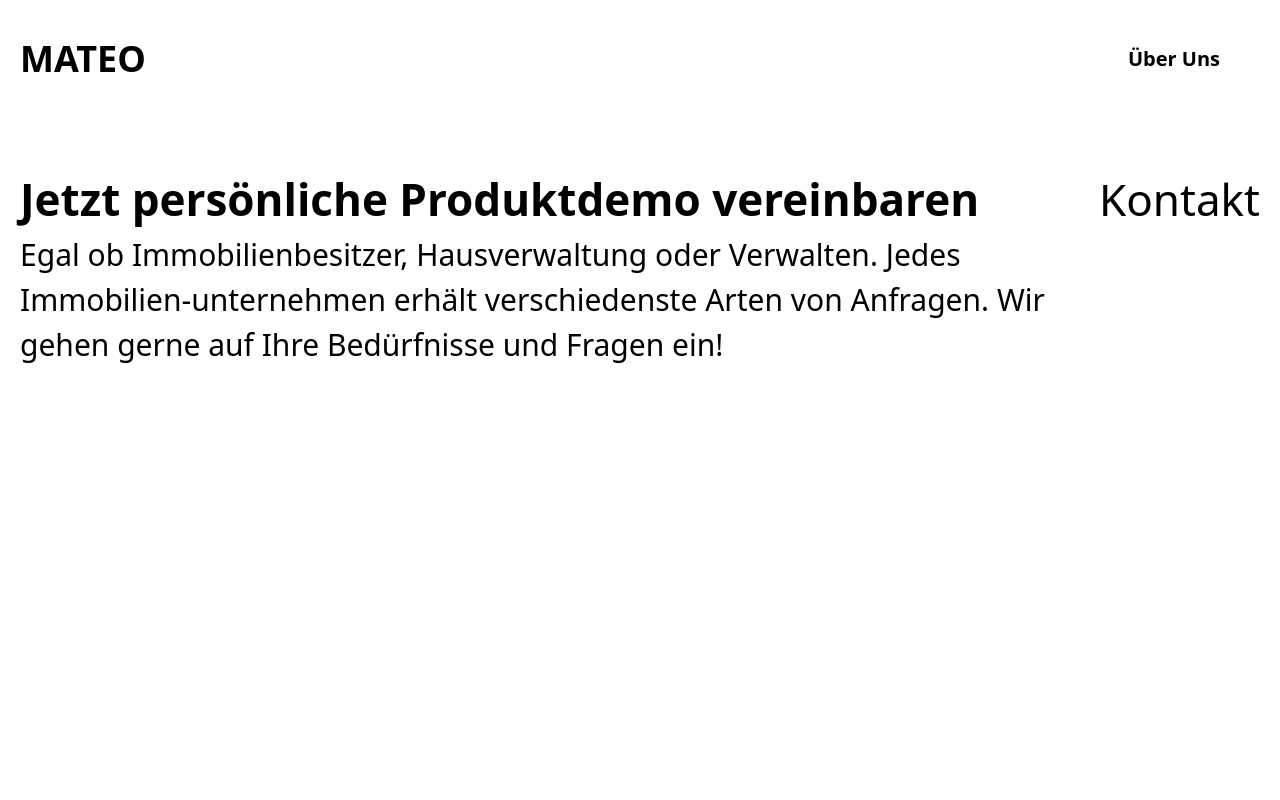
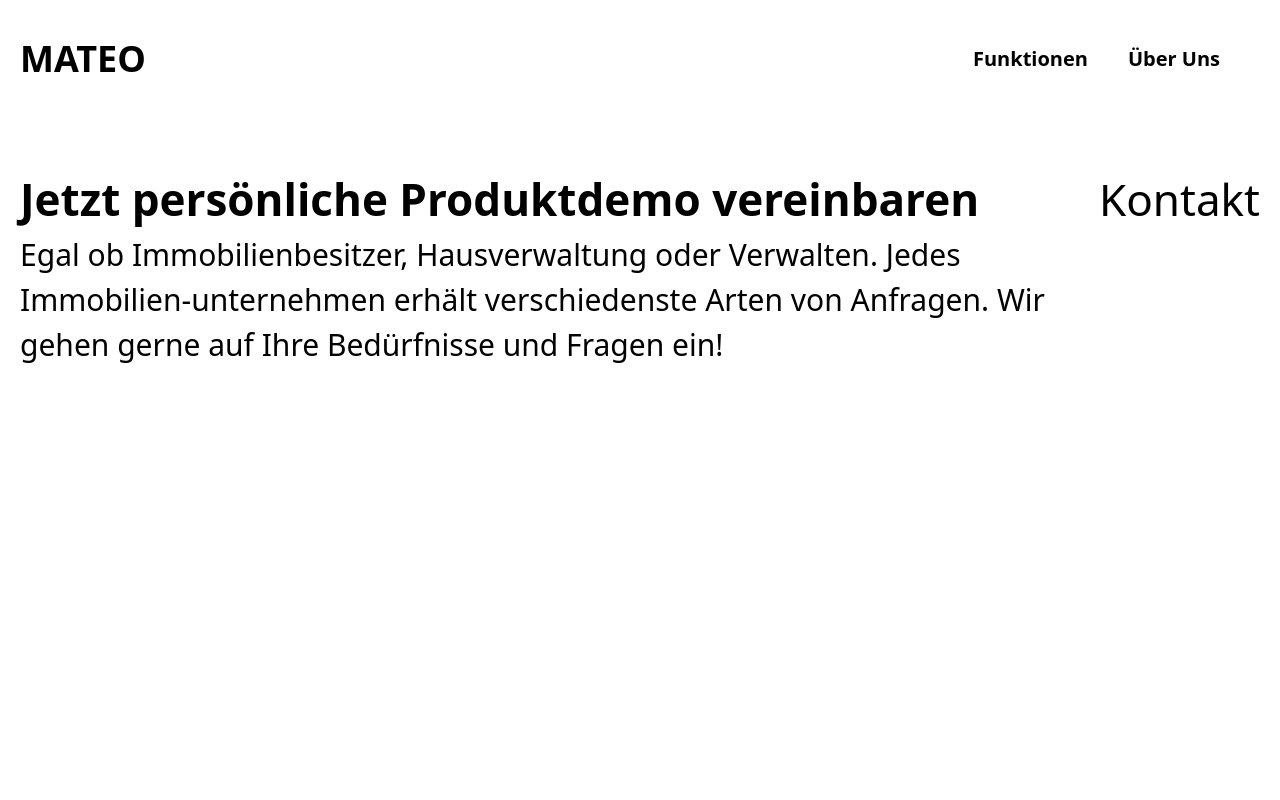
Before and after one commit to vercel-support/mateo-website, a Next.js app in the folder mateo-website-nextjs-prismic/: page /demo in a window 1280 px wide. Shown: the top 800 px of the page. Built offline with nearby package versions, Linux system fonts and the light colour scheme.

Commit message:
add fuctionalities

```diff
--- a/mateo-website-nextjs-prismic/components/header.js
+++ b/mateo-website-nextjs-prismic/components/header.js
@@ -14,16 +14,17 @@ export default function Header() {
     </h2>
           <div className="flex-grow"></div>
           <div className="hidden md:flex flex-row items-center">
-
+              <h2 className="text-xl font-bold mr-10">
+                  <Link href="/funktionen">
+                      <a className="hover:underline">Funktionen</a>
+                  </Link>
+              </h2>
               <h2 className="text-xl font-bold mr-10">
                   <Link href="/ueberuns">
                       <a className="hover:underline">Über Uns</a>
                   </Link>
               </h2>
-
           </div>
-
-
           <div className="flex md:hidden" onClick={() => setIsOpen(!isOpen)}>
               <img src="./images/menu.svg" width="20px;" height="20px;"/>
           </div>
@@ -53,10 +54,16 @@ export default function Header() {
                   </div>
               </div>
               <h2 className="text-xl font-bold mt-5 mr-10">
+                  <Link href="/funktionen">
+                      <a className="hover:underline">Funktionen</a>
+                  </Link>
+              </h2>
+              <h2 className="text-xl font-bold mt-5 mr-10">
                   <Link href="/ueberuns">
                       <a className="hover:underline">Über Uns</a>
                   </Link>
               </h2>
+
           </div>
           </Transition>
       </div>
```
